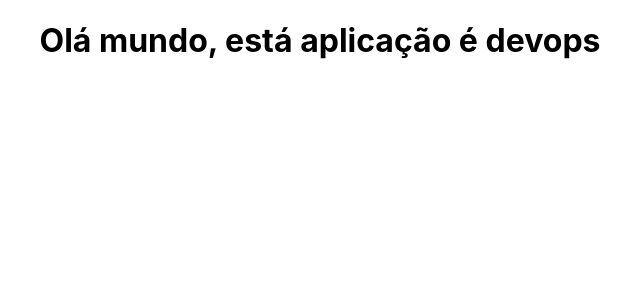
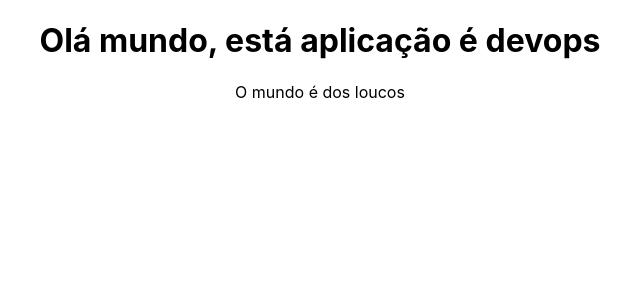
Before and after one commit to vinisp/mysite, a React (Create React App) app: page / in a window 1280 px wide. Shown: the top 300 px of the page, without its empty margins (320-960 px from the left). Built offline with nearby package versions, Linux system fonts and the light colour scheme.

Commit message:
inseri um textinho

```diff
--- a/src/App.js
+++ b/src/App.js
@@ -4,6 +4,7 @@ function App() {
   return (
     <div className="App">
       <h1>Olá mundo, está aplicação é devops </h1>
+      <p>O mundo é dos loucos</p>
     </div>
   );
 }
```
